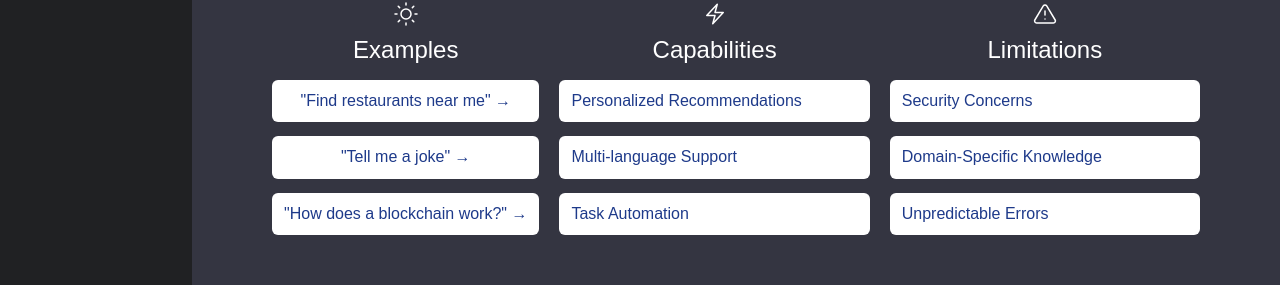
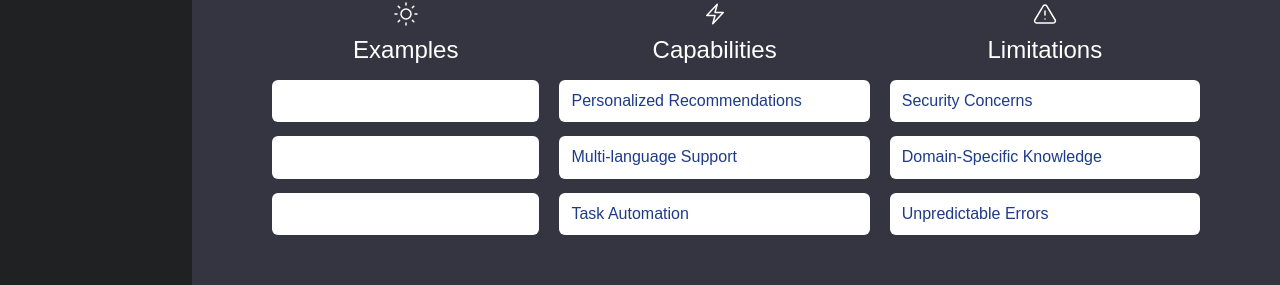
Before and after one commit to pushpendra-dpa/react-chatgpt, a React (Create React App) app: page / in a window 1280 px wide. Shown: the part 264-549 px from the top of the page. Built offline with nearby package versions, Linux system fonts and the light colour scheme.

Commit message:
UI Fixes for Example List

```diff
--- a/src/examplelist.js
+++ b/src/examplelist.js
@@ -7,9 +7,9 @@ const ExampleList = () => {
                     </svg>Examples</h2>
 
                 <ul class="flex flex-col gap-3.5 w-full sm:max-w-md m-auto">
-                    <button class="w-full bg-white text-blue-900 dark:bg-white/5 p-3 rounded-md hover:bg-gray-200 dark:hover:bg-gray-900">"Find restaurants near me" →</button>
-                    <button class="w-full bg-white text-blue-900 dark:bg-white/5 p-3 rounded-md hover:bg-gray-200 dark:hover:bg-gray-900">"Tell me a joke" →</button>
-                    <button class="w-full bg-white text-blue-900 dark:bg-white/5 p-3 rounded-md hover:bg-gray-200 dark:hover:bg-gray-900">"How does a blockchain work?" →</button></ul>
+                    <button class="w-full bg-white text-blue-900 dark:bg-white/5 p-3 rounded-md hover:bg-gray-200 dark:hover:bg-gray-900" style={{color:"white"}}>"Find restaurants near me" →</button>
+                    <button class="w-full bg-white text-blue-900 dark:bg-white/5 p-3 rounded-md hover:bg-gray-200 dark:hover:bg-gray-900" style={{color:"white"}}>"Tell me a joke" →</button>
+                    <button class="w-full bg-white text-blue-900 dark:bg-white/5 p-3 rounded-md hover:bg-gray-200 dark:hover:bg-gray-900" style={{color:"white"}}>"How does a blockchain work?" →</button></ul>
             </div>
             <div class="flex flex-col mb-8 md:mb-auto  flex-1 pt-16 pl-5 ">
                 <h2 class="flex gap-3 items-center m-auto text-2xl font-normal md:flex-col md:gap-2 pb-3.5">
```
